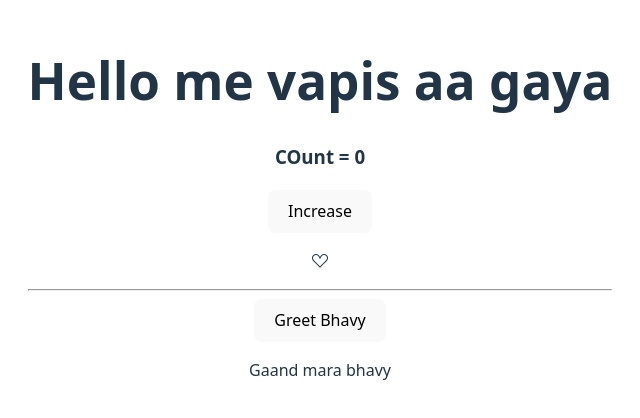
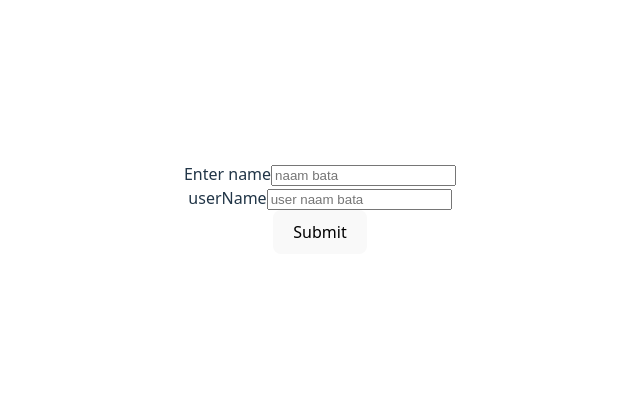
Before and after one commit to bhavy1204/MERN-stack-practice, a React (Vite) app in the folder React/react-state-practice/: page / in a window 1280 px wide. Shown: the part 192-610 px from the top of the page, without its empty margins (320-960 px from the left). Built offline with nearby package versions, Linux system fonts and the light colour scheme.

Commit message:
complete forms basics

```diff
--- a/React/react-state-practice/src/App.jsx
+++ b/React/react-state-practice/src/App.jsx
@@ -3,16 +3,18 @@ import Counter from './Counter'
 import LikeButton from './LikeButton'
 import Greetbhavy from './GreetBhavy';
 import 'bootstrap-icons/font/bootstrap-icons.css';
+import Forms from './Forms';
 
 function App() {
 
   return (
     <>
-      <h1>Hello me vapis aa gaya</h1>
+      <Forms/>
+      {/* <h1>Hello me vapis aa gaya</h1>
       <Counter></Counter>
       <LikeButton/>
       <hr />
-      <Greetbhavy/>
+      <Greetbhavy/> */}
     </>
   )
 }
--- /dev/null
+++ b/React/react-state-practice/src/Forms.jsx
@@ -0,0 +1,85 @@
+// Why forms are different in react?
+// => Because forms in html have their own state which changes based on user input. But than what is use of react's state? Thus we make a stae for forms in react only which act as single source of truth. All the state are thus maintained by react only. ad not by the elements themselves.
+
+import { useState } from "react"
+
+
+
+export default function Forms() {
+    // This way is not the best way to handel multiple values in the form as they are long and it is not feasable to make a seprate State for each input of form thus we try to make a common handeler in form.
+    // let [fullName, setName] = useState("Hello?");
+    // let [userName, setUsername] = useState("Hello@123");
+
+    // We made an object for all data in form
+    let [formData, setFormData] = useState({
+        fullName: "",
+        username: "",
+    })
+
+    // let handleName = (event) => {
+    //     // console.log(event.target.value);
+    //     setFormData(event.target.value);
+    // }
+
+    // let handleUsername = (event) => {
+    //     // console.log(event.target.value);
+    //     setUsername(event.target.value);
+    // }
+
+    // in the folowing function we must know where the change happend , what change happend
+    let handelFormInput = (event) => {
+        let fieldname = event.target.name;
+        let newVal = event.target.value;
+        // console.log(fieldname+" >> "+newVal);
+        // Sirf object ki key me change karn enough nhi hota jo puri object hoti hai usko reconstruct karke send karna hota hai tabhi vo change valid mana jata hai.
+        setFormData((currData) => {
+            // When we write variable in square property that means "computed property name" matlab apane ko property access karni ho par apne ko uska exact naam nhi pata ho. To pehle square bracket ki value evaluate hogi aur uske baad use hogi.
+            // currData[fieldname] = newVal;
+            return { ...currData, [fieldname]:newVal };
+        });
+    }
+
+    let handelSubmit = (event) => {
+        event.preventDefault();
+        setFormData({
+            fullName: "",
+            username: "",
+        })
+        console.log(formData);
+    }
+
+
+    return (
+        <>
+            {/* "For" is a resevved keyword in js thus we use htmlFor, but DOM ke andar inspect karke dekhenge tab to for hi likha aayega htmlFor nhi , Ye prrof hai ki jsx ka syntax file tak hi hota hai , ye fir transpile vagera hoti hai... */}
+            <form action="" onSubmit={handelSubmit}>
+                <label htmlFor="name">Enter name</label>
+                <input
+                    type="text"
+                    placeholder="naam bata"
+                    value={formData.fullName}
+                    onChange={handelFormInput}
+                    id="name"
+                    // Ye "fullname" hi hona chaiye kyuki apan ne form data object me, key ka naam bhi yahi likha hai basically dono same hone chaiye
+                    name="fullName"
+
+                />
+                <br />
+                <label htmlFor="username">userName</label>
+                <input
+                    type="text"
+                    placeholder="user naam bata"
+                    value={formData.username}
+                    onChange={handelFormInput}
+                    id="username"
+                    name="username"
+                />
+                <br /><button>Submit</button>
+            </form>
+        </>
+    )
+    // Flow of states
+    //  Input change -> onChange -> handelName -> setName -> fullName
+    // Input ki value kabhi bhi dekhni ho to apne state variable ko dekh lo (is case me fullName)
+    // React ne apne input element ko completely control karlia to react ke andar, form ke andar jo elemets hote vo controlled components ban jaate hai kyuki react ne unko control kar lia hai, using State variables.
+}
```
